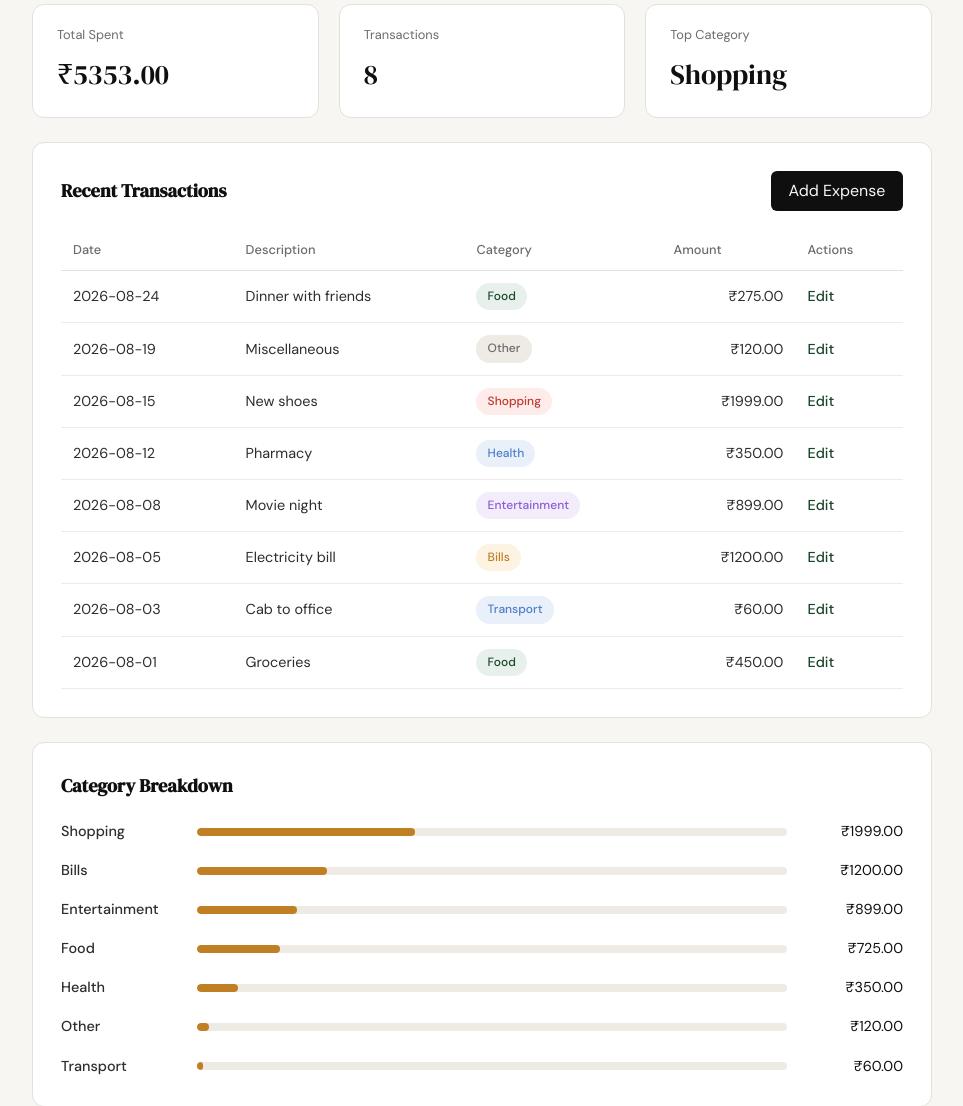
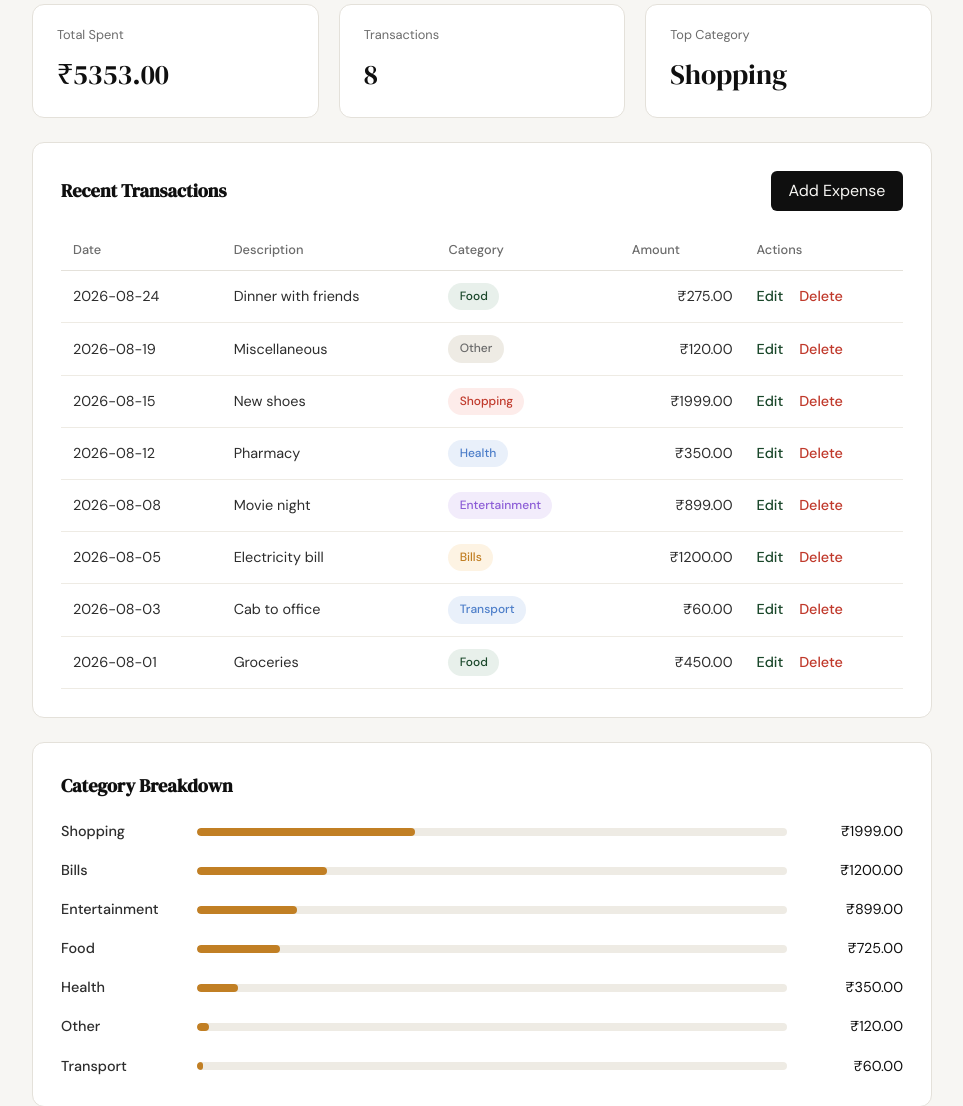
Before and after one commit to JitendraSingh1435/WiselySpend, a Flask app: page /profile in a window 1280 px wide. Shown: the part 444-1550 px from the top of the page, without its empty margins (158-1121 px from the left). Run offline with Flask 3, Linux system fonts and the light colour scheme; the visitor is signed in with stand-in values (Sample User, id 1); data comes from the database, SQL or seed files in the repository.

Commit message:
Add delete expense functionality (#9)
* created 2 new hooks in the settings.json file

* feat: add delete expense button with confirmation dialog

```diff
--- a/app.py
+++ b/app.py
@@ -8,6 +8,7 @@ from werkzeug.security import check_password_hash, generate_password_hash
 
 from database.db import get_db, init_db, seed_db
 from database.queries import (
+    delete_expense as delete_expense_row,
     get_category_breakdown,
     get_expense_by_id,
     get_recent_transactions,
@@ -312,9 +313,18 @@ def edit_expense(id):
     return redirect(url_for("profile"))
 
 
-@app.route("/expenses/<int:id>/delete")
+@app.route("/expenses/<int:id>/delete", methods=["POST"])
 def delete_expense(id):
-    return "Delete expense — coming in Step 9"
+    if not session.get("user_id"):
+        return redirect(url_for("login"))
+
+    user_id = session["user_id"]
+    expense = get_expense_by_id(id, user_id)
+    if expense is None:
+        abort(404)
+
+    delete_expense_row(id, user_id)
+    return redirect(url_for("profile"))
 
 
 if __name__ == "__main__":
--- a/database/queries.py
+++ b/database/queries.py
@@ -110,6 +110,16 @@ def update_expense(expense_id, user_id, amount, category, expense_date, descript
     conn.close()
 
 
+def delete_expense(expense_id, user_id):
+    conn = get_db()
+    conn.execute(
+        "DELETE FROM expenses WHERE id = ? AND user_id = ?",
+        (expense_id, user_id),
+    )
+    conn.commit()
+    conn.close()
+
+
 def get_category_breakdown(user_id, date_from=None, date_to=None):
     conn = get_db()
     query = """
--- a/static/css/style.css
+++ b/static/css/style.css
@@ -828,6 +828,24 @@ a { color: inherit; text-decoration: none; }
 
 .tx-edit-link:hover { text-decoration: underline; }
 
+.tx-delete-form {
+    display: inline-block;
+    margin-left: 0.75rem;
+}
+
+.tx-delete-link {
+    background: transparent;
+    border: none;
+    padding: 0;
+    font: inherit;
+    color: var(--danger);
+    font-weight: 500;
+    cursor: pointer;
+    text-decoration: none;
+}
+
+.tx-delete-link:hover { text-decoration: underline; }
+
 .badge {
     display: inline-block;
     padding: 0.25rem 0.7rem;
--- a/templates/profile.html
+++ b/templates/profile.html
@@ -82,7 +82,13 @@
                             <td>{{ tx.description }}</td>
                             <td><span class="badge badge-{{ tx.category|lower }}">{{ tx.category }}</span></td>
                             <td class="tx-amount-col">₹{{ "%.2f"|format(tx.amount) }}</td>
-                            <td><a href="{{ url_for('edit_expense', id=tx.id) }}" class="tx-edit-link">Edit</a></td>
+                            <td>
+                                <a href="{{ url_for('edit_expense', id=tx.id) }}" class="tx-edit-link">Edit</a>
+                                <form method="POST" action="{{ url_for('delete_expense', id=tx.id) }}"
+                                      class="tx-delete-form" onsubmit="return confirm('Delete this expense?');">
+                                    <button type="submit" class="tx-delete-link">Delete</button>
+                                </form>
+                            </td>
                         </tr>
                         {% endfor %}
                     </tbody>
```
Also changed, not shown: .claude/specs/09-delete-expense.md (added).
